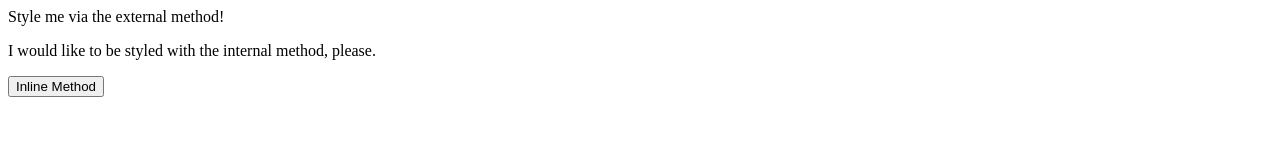
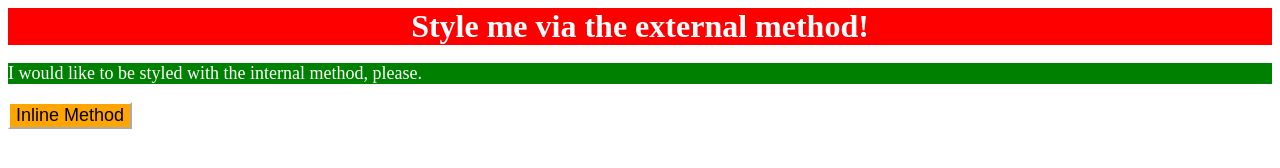
Before and after one commit to kenotj/the-odin-project, a plain HTML site: page css/intro-to-css/01-css-methods/index.html in a window 1280 px wide. Drawn offline with Linux system fonts and the light colour scheme.

Commit message:
updated intro-to-css
- 01-css-methods completed

```diff
--- a/css/intro-to-css/01-css-methods/index.html
+++ b/css/intro-to-css/01-css-methods/index.html
@@ -4,11 +4,22 @@
     <meta charset="UTF-8">
     <meta http-equiv="X-UA-Compatible" content="IE=edge">
     <meta name="viewport" content="width=device-width, initial-scale=1.0">
-    <title>Methods for Adding CSS</title>
+   <title>Methods for Adding CSS</title>
+
+   <!-- external CSS -->
+    <link rel="stylesheet" href="style.css">
+    <!-- internal CSS -->
+     <style>
+        p {
+          color: white;
+          background-color: green;
+        }
+     </style>
   </head>
   <body>
     <div>Style me via the external method!</div>
     <p>I would like to be styled with the internal method, please.</p>
-    <button>Inline Method</button>
+    <!-- inline CSS -->
+    <button style="background-color: orange; border-color: white;">Inline Method</button>
   </body>
 </html>
--- /dev/null
+++ b/css/intro-to-css/01-css-methods/style.css
@@ -0,0 +1,12 @@
+* {
+  font-size: 18px;
+}
+
+div {
+  color: white;
+  background-color: red;
+
+  font-weight: bold;
+  font-size: 32px;
+  text-align: center;
+}
```
